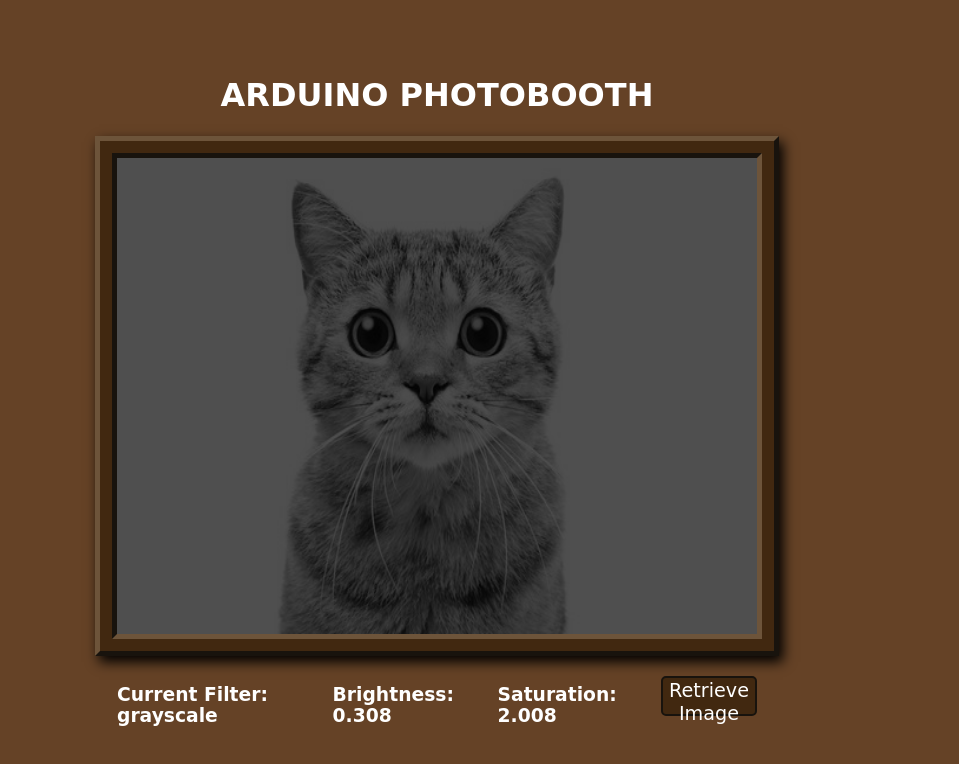
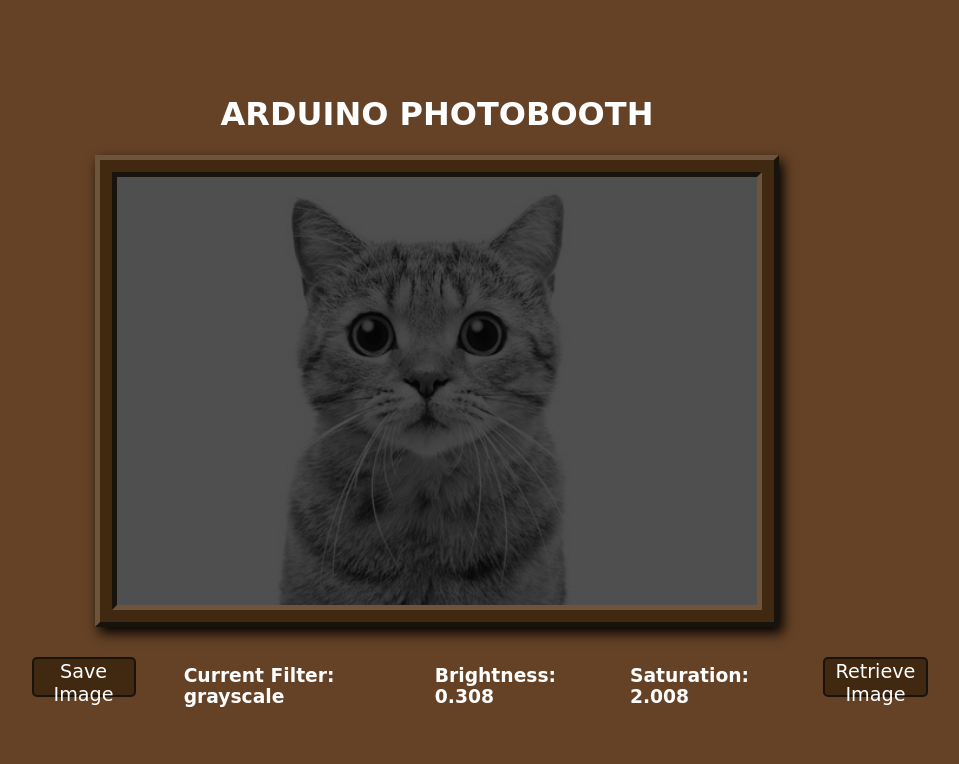
Before and after one commit to nicholasvadasz/arduino-photo-booth, a React (Create React App) app: page / in a window 1280 px wide. Shown: the top 764 px of the page, without its empty margins (203-1162 px from the left). Built offline with nearby package versions, Linux system fonts and the light colour scheme.

Commit message:
save image

```diff
--- a/public/index.html
+++ b/public/index.html
@@ -7,7 +7,7 @@
     <meta name="theme-color" content="#000000" />
     <meta
       name="description"
-      content="Web site created using create-react-app"
+      content="A CS1600 Final Project"
     />
     <link rel="apple-touch-icon" href="%PUBLIC_URL%/logo192.png" />
     <!--
@@ -24,7 +24,7 @@
       work correctly both with client-side routing and a non-root public URL.
       Learn how to configure a non-root public URL by running `npm run build`.
     -->
-    <title>React App</title>
+    <title>CS1600 Final Project</title>
   </head>
   <body>
     <noscript>You need to enable JavaScript to run this app.</noscript>
--- a/src/App.css
+++ b/src/App.css
@@ -28,11 +28,12 @@
 }
 
 .rowOfThings {
-  margin-top: 10px;
-  width: 50vw;
+  margin-left: 85px;
+  margin-top: 20px;
+  width: 70vw;
   display: flex;
   flex-direction: row;
-  gap: 2rem;
+  gap: 3rem;
 }
 
 .retrieveButton {
--- a/src/App.tsx
+++ b/src/App.tsx
@@ -1,6 +1,6 @@
 import React from "react";
 import "./App.css";
-import { useState, useEffect } from "react";
+import { useState, useEffect, useRef } from "react";
 
 function App() {
   const [variables, setVariables] = useState([0, 0]);
@@ -17,6 +17,8 @@ function App() {
         return "blur";
       case 4:
         return "invert";
+      case 5:
+        return "no filter";
       default:
         return "no filter";
     }
@@ -56,17 +58,35 @@ function App() {
       window.location.reload();
   }
 
+  const imageRef = useRef();
+
+  const saveImageWithFilters = () => {
+    const canvas = document.createElement("canvas");
+    const ctx = canvas.getContext("2d");
+    const image = imageRef.current as unknown as HTMLImageElement;
+    canvas.width = image.width;
+    canvas.height = image.height;
+    ctx?.drawImage(image, 0, 0, canvas.width, canvas.height);
+    ctx!.filter = image.style.filter;
+    ctx?.drawImage(image, 0, 0, canvas.width, canvas.height);
+    const link = document.createElement("a");
+    link.download = "filtered-image.png";
+    link.href = canvas.toDataURL("image/png");
+    link.click();
+  };
+
   return (
     <div className="App">
       <h1 style={{ fontFamily: "Comic Sans MS" }}>ARDUINO PHOTOBOOTH</h1>
       <div className="outerBevel">
         <div className="flatSurface">
-          <div className="innerBevel" style={{ height: "59.5vh", width: "50vw" }}>
-          <img src={imagePath} alt="Photobooth" style={imageStyle} />
+          <div className="innerBevel" style={{ height: "53.5vh", width: "50vw" }}>
+          <img src={imagePath} alt="Photobooth" style={imageStyle} ref={imageRef as any} />
           </div>
         </div>
       </div>
       <div className="rowOfThings" style={{ fontFamily: "Comic Sans MS" }}>
+          <button onClick={saveImageWithFilters} className="retrieveButton">Save Image</button>
           <h3>Current Filter: {version}</h3>
           <h3>Brightness: {variables[0] / 500}</h3>
           <h3>Saturation: {variables[1] / 500}</h3>
```
Also changed, not shown: 1 other file (tests, documents, lock files or other folders).
